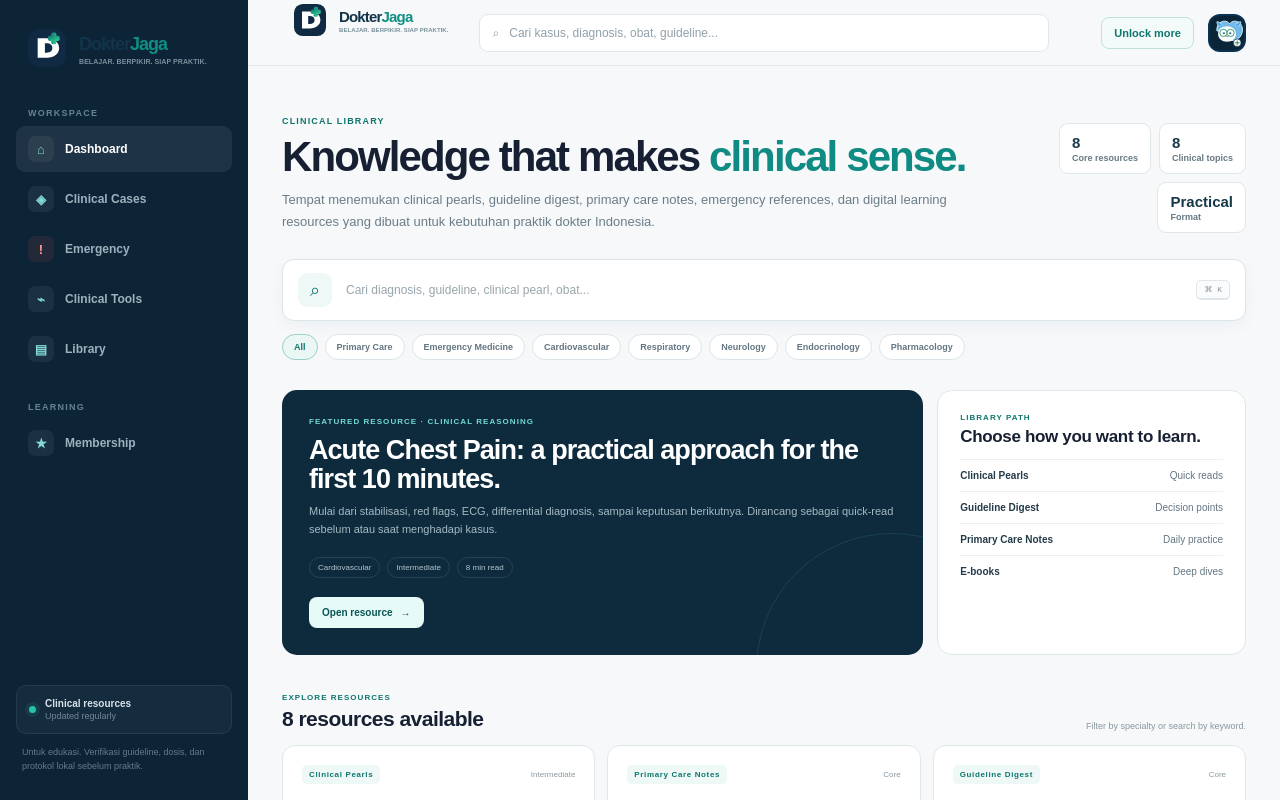
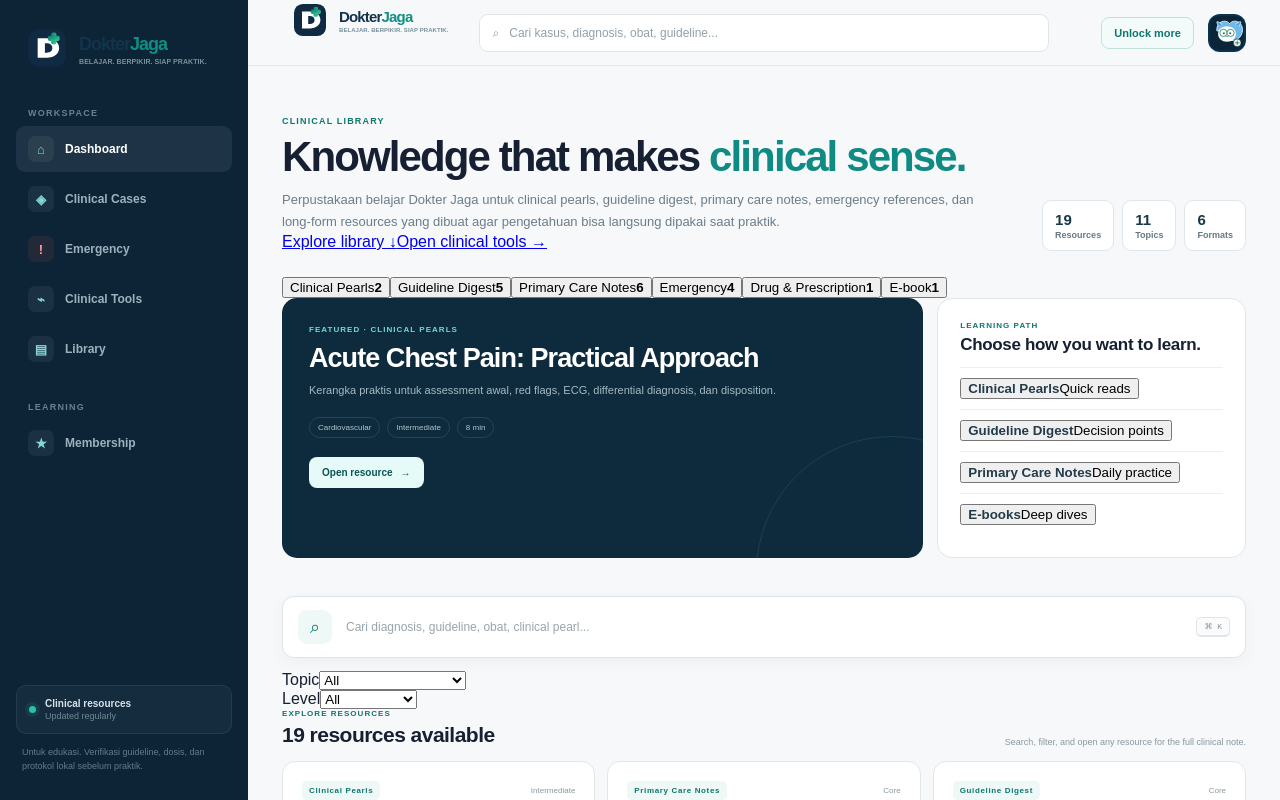
Before and after one commit to dwimakdasarimd-star/dokter-jaga-v1, a Next.js app: page /library in a window 1280 px wide. Shown: the top 800 px of the page. Built offline with nearby package versions, Linux system fonts and the light colour scheme.

Commit message:
feat: develop clinical library discovery experience

```diff
--- a/app/library/page.tsx
+++ b/app/library/page.tsx
@@ -3,83 +3,89 @@
 import Link from 'next/link';
 import { useMemo, useState } from 'react';
 import './library.css';
-
-const resources = [
-  { slug: 'acute-chest-pain', title: 'Acute Chest Pain: Practical Approach', type: 'Clinical Pearls', category: 'Cardiovascular', level: 'Intermediate', desc: 'Kerangka praktis untuk assessment awal, red flags, ECG, differential diagnosis, dan disposition.', tags: ['Chest Pain', 'ECG', 'Emergency'] },
-  { slug: 'hypertension', title: 'Hypertension: Primary Care Notes', type: 'Primary Care Notes', category: 'Primary Care', level: 'Core', desc: 'Ringkasan assessment, target tekanan darah, pilihan terapi, monitoring, dan follow-up pasien hipertensi.', tags: ['Hypertension', 'Follow-up'] },
-  { slug: 'type-2-diabetes', title: 'Type 2 Diabetes: Guideline Digest', type: 'Guideline Digest', category: 'Endocrinology', level: 'Core', desc: 'Poin keputusan klinis utama dari diagnosis hingga pemilihan terapi dan evaluasi kontrol glikemik.', tags: ['Diabetes', 'Guideline'] },
-  { slug: 'sepsis-and-shock', title: 'Sepsis & Shock: First-Hour Framework', type: 'Emergency', category: 'Emergency Medicine', level: 'Advanced', desc: 'Recognition, initial resuscitation, reassessment, vasopressor strategy, dan antimicrobial principles.', tags: ['Sepsis', 'Shock'] },
-  { slug: 'acute-dyspnea', title: 'Acute Dyspnea: Clinical Reasoning', type: 'Clinical Pearls', category: 'Respiratory', level: 'Intermediate', desc: 'Pendekatan terstruktur terhadap sesak akut dengan fokus pada red flags dan diagnosis time-critical.', tags: ['Dyspnea', 'Respiratory'] },
-  { slug: 'prescription-safety', title: 'Drug & Prescription Safety', type: 'Drug & Prescription', category: 'Pharmacology', level: 'Core', desc: 'Prinsip penulisan resep, dosing, contraindication, monitoring, dan safety checks untuk praktik sehari-hari.', tags: ['Prescription', 'Safety'] },
-  { slug: 'acute-asthma', title: 'Acute Asthma: Severity to Disposition', type: 'Guideline Digest', category: 'Respiratory', level: 'Core', desc: 'Quick reference untuk severity assessment, bronchodilator, steroid, reassessment, dan discharge planning.', tags: ['Asthma', 'Emergency'] },
-  { slug: 'headache-red-flags', title: 'Headache: Primary vs Secondary', type: 'Primary Care Notes', category: 'Neurology', level: 'Intermediate', desc: 'Membedakan primary headache dari secondary headache melalui pola gejala dan red flags.', tags: ['Headache', 'Red Flags'] },
-];
-
-const categories = ['All', 'Primary Care', 'Emergency Medicine', 'Cardiovascular', 'Respiratory', 'Neurology', 'Endocrinology', 'Pharmacology'];
+import { categories, resourceTypes, resources } from './data';
 
 export default function LibraryPage() {
   const [query, setQuery] = useState('');
   const [category, setCategory] = useState('All');
+  const [type, setType] = useState('All');
+  const [level, setLevel] = useState('All');
+
   const filtered = useMemo(() => {
     const q = query.trim().toLowerCase();
     return resources.filter((item) => {
-      const matchesCategory = category === 'All' || item.category === category;
       const haystack = [item.title, item.type, item.category, item.level, item.desc, ...item.tags].join(' ').toLowerCase();
-      return matchesCategory && (!q || haystack.includes(q));
+      return (category === 'All' || item.category === category) && (type === 'All' || item.type === type) && (level === 'All' || item.level === level) && (!q || haystack.includes(q));
     });
-  }, [query, category]);
+  }, [query, category, type, level]);
+
+  const featured = resources.find((item) => item.slug === 'acute-chest-pain')!;
+  const typeCounts = resourceTypes.slice(1).map((name) => ({ name, count: resources.filter((item) => item.type === name).length }));
 
   return (
-    <div className="section page library-page">
+    <main className="section page library-page">
       <header className="library-hero">
         <div className="library-hero-copy">
           <span className="section-kicker">Clinical Library</span>
           <h1>Knowledge that makes <em>clinical sense.</em></h1>
-          <p>Tempat menemukan clinical pearls, guideline digest, primary care notes, emergency references, dan digital learning resources yang dibuat untuk kebutuhan praktik dokter Indonesia.</p>
+          <p>Perpustakaan belajar Dokter Jaga untuk clinical pearls, guideline digest, primary care notes, emergency references, dan long-form resources yang dibuat agar pengetahuan bisa langsung dipakai saat praktik.</p>
+          <div className="library-hero-actions">
+            <a className="library-primary" href="#resources">Explore library ↓</a>
+            <Link className="library-secondary" href="/tools">Open clinical tools →</Link>
+          </div>
         </div>
         <div className="library-stat" aria-label="Library statistics">
-          <span><strong>8</strong>Core resources</span>
-          <span><strong>8</strong>Clinical topics</span>
-          <span><strong>Practical</strong>Format</span>
+          <span><strong>{resources.length}</strong>Resources</span>
+          <span><strong>{new Set(resources.map((r) => r.category)).size}</strong>Topics</span>
+          <span><strong>{typeCounts.filter((x) => x.count).length}</strong>Formats</span>
         </div>
       </header>
 
-      <div className="library-search">
-        <span className="library-search-icon" aria-hidden="true">⌕</span>
-        <input aria-label="Cari library" value={query} onChange={(e) => setQuery(e.target.value)} placeholder="Cari diagnosis, guideline, clinical pearl, obat..." />
-        <kbd>⌘ K</kbd>
-      </div>
-
-      <div className="library-filters" aria-label="Filter topik">
-        {categories.map((item) => (
-          <button key={item} className={`library-filter ${category === item ? 'active' : ''}`} onClick={() => setCategory(item)}>{item}</button>
+      <section className="library-format-row" aria-label="Resource formats">
+        {typeCounts.map((item) => (
+          <button key={item.name} className={`library-format ${type === item.name ? 'active' : ''}`} onClick={() => setType(type === item.name ? 'All' : item.name)}>
+            <span>{item.name}</span><strong>{item.count}</strong>
+          </button>
         ))}
-      </div>
+      </section>
 
       <section className="library-feature">
         <article className="library-feature-main">
-          <span className="library-kicker">FEATURED RESOURCE · CLINICAL REASONING</span>
-          <h2>Acute Chest Pain: a practical approach for the first 10 minutes.</h2>
-          <p>Mulai dari stabilisasi, red flags, ECG, differential diagnosis, sampai keputusan berikutnya. Dirancang sebagai quick-read sebelum atau saat menghadapi kasus.</p>
-          <div className="library-feature-meta"><span>Cardiovascular</span><span>Intermediate</span><span>8 min read</span></div>
-          <Link className="library-feature-btn" href="/library/acute-chest-pain">Open resource <span>→</span></Link>
+          <span className="library-kicker">FEATURED · {featured.type.toUpperCase()}</span>
+          <h2>{featured.title}</h2>
+          <p>{featured.desc}</p>
+          <div className="library-feature-meta"><span>{featured.category}</span><span>{featured.level}</span><span>{featured.read}</span></div>
+          <Link className="library-feature-btn" href={`/library/${featured.slug}`}>Open resource <span>→</span></Link>
         </article>
         <aside className="library-feature-side">
-          <span className="library-kicker">LIBRARY PATH</span>
+          <span className="library-kicker">LEARNING PATH</span>
           <h3>Choose how you want to learn.</h3>
           <ul>
-            <li><strong>Clinical Pearls</strong><span>Quick reads</span></li>
-            <li><strong>Guideline Digest</strong><span>Decision points</span></li>
-            <li><strong>Primary Care Notes</strong><span>Daily practice</span></li>
-            <li><strong>E-books</strong><span>Deep dives</span></li>
+            <li><button onClick={() => setType('Clinical Pearls')}><strong>Clinical Pearls</strong><span>Quick reads</span></button></li>
+            <li><button onClick={() => setType('Guideline Digest')}><strong>Guideline Digest</strong><span>Decision points</span></button></li>
+            <li><button onClick={() => setType('Primary Care Notes')}><strong>Primary Care Notes</strong><span>Daily practice</span></button></li>
+            <li><button onClick={() => setType('E-book')}><strong>E-books</strong><span>Deep dives</span></button></li>
           </ul>
         </aside>
+      </section>
+
+      <section className="library-controls" aria-label="Library filters">
+        <div className="library-search">
+          <span className="library-search-icon" aria-hidden="true">⌕</span>
+          <input aria-label="Cari library" value={query} onChange={(e) => setQuery(e.target.value)} placeholder="Cari diagnosis, guideline, obat, clinical pearl..." />
+          <kbd>⌘ K</kbd>
+        </div>
+        <div className="library-filter-group">
+          <div className="library-select-wrap"><label htmlFor="library-category">Topic</label><select id="library-category" value={category} onChange={(e) => setCategory(e.target.value)}>{categories.map((item) => <option key={item}>{item}</option>)}</select></div>
+          <div className="library-select-wrap"><label htmlFor="library-level">Level</label><select id="library-level" value={level} onChange={(e) => setLevel(e.target.value)}><option>All</option><option>Core</option><option>Intermediate</option><option>Advanced</option></select></div>
+          {(query || category !== 'All' || type !== 'All' || level !== 'All') && <button className="library-clear" onClick={() => { setQuery(''); setCategory('All'); setType('All'); setLevel('All'); }}>Reset filters</button>}
+        </div>
       </section>
 
       <section id="resources">
         <div className="library-section-head">
           <div><span className="library-kicker">EXPLORE RESOURCES</span><h2>{filtered.length} resources available</h2></div>
-          <p>Filter by specialty or search by keyword.</p>
+          <p>Search, filter, and open any resource for the full clinical note.</p>
         </div>
         <div className="library-grid">
           {filtered.length ? filtered.map((item) => (
@@ -88,18 +94,18 @@
               <h3>{item.title}</h3>
               <p>{item.desc}</p>
               <div className="library-card-bottom">
-                <div className="library-tags">{item.tags.map((tag) => <span key={tag}>{tag}</span>)}</div>
+                <div className="library-tags">{item.tags.slice(0, 3).map((tag) => <span key={tag}>{tag}</span>)}</div>
                 <Link className="library-open" href={`/library/${item.slug}`}>Read →</Link>
               </div>
             </article>
-          )) : <div className="library-empty">Tidak ada resource yang cocok. Coba kata kunci atau specialty lain.</div>}
+          )) : <div className="library-empty">Tidak ada resource yang cocok. Coba keyword, topic, atau level lain.</div>}
         </div>
       </section>
 
-      <div className="library-note">
-        <strong>Clinical education disclaimer</strong>
-        <p>Library ditujukan untuk edukasi. Selalu verifikasi guideline terbaru, dosis, contraindication, dan protokol fasilitas sebelum digunakan dalam praktik klinis.</p>
-      </div>
-    </div>
+      <section className="library-bottom-grid">
+        <div className="library-bottom-card"><span className="library-kicker">FROM LIBRARY TO PRACTICE</span><h3>Read → calculate → practice.</h3><p>Setiap resource dirancang untuk terhubung dengan clinical tools dan clinical cases agar belajar tidak berhenti di teori.</p><div><Link href="/tools">Clinical Tools →</Link><Link href="/cases">Clinical Cases →</Link></div></div>
+        <div className="library-note"><strong>Clinical education disclaimer</strong><p>Library ditujukan untuk edukasi. Selalu verifikasi guideline terbaru, dosis, contraindication, dan protokol fasilitas sebelum digunakan dalam praktik klinis.</p></div>
+      </section>
+    </main>
   );
 }
```
